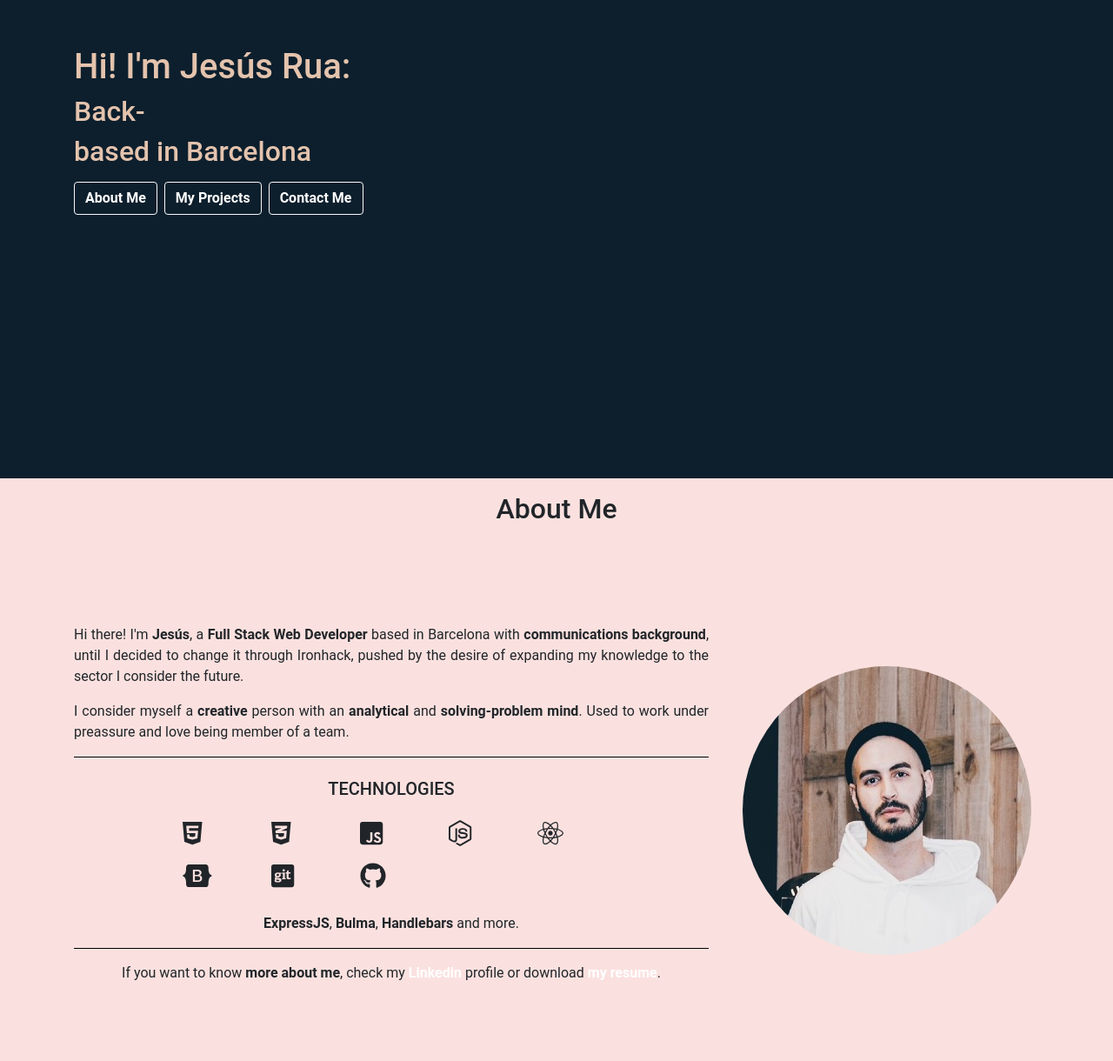
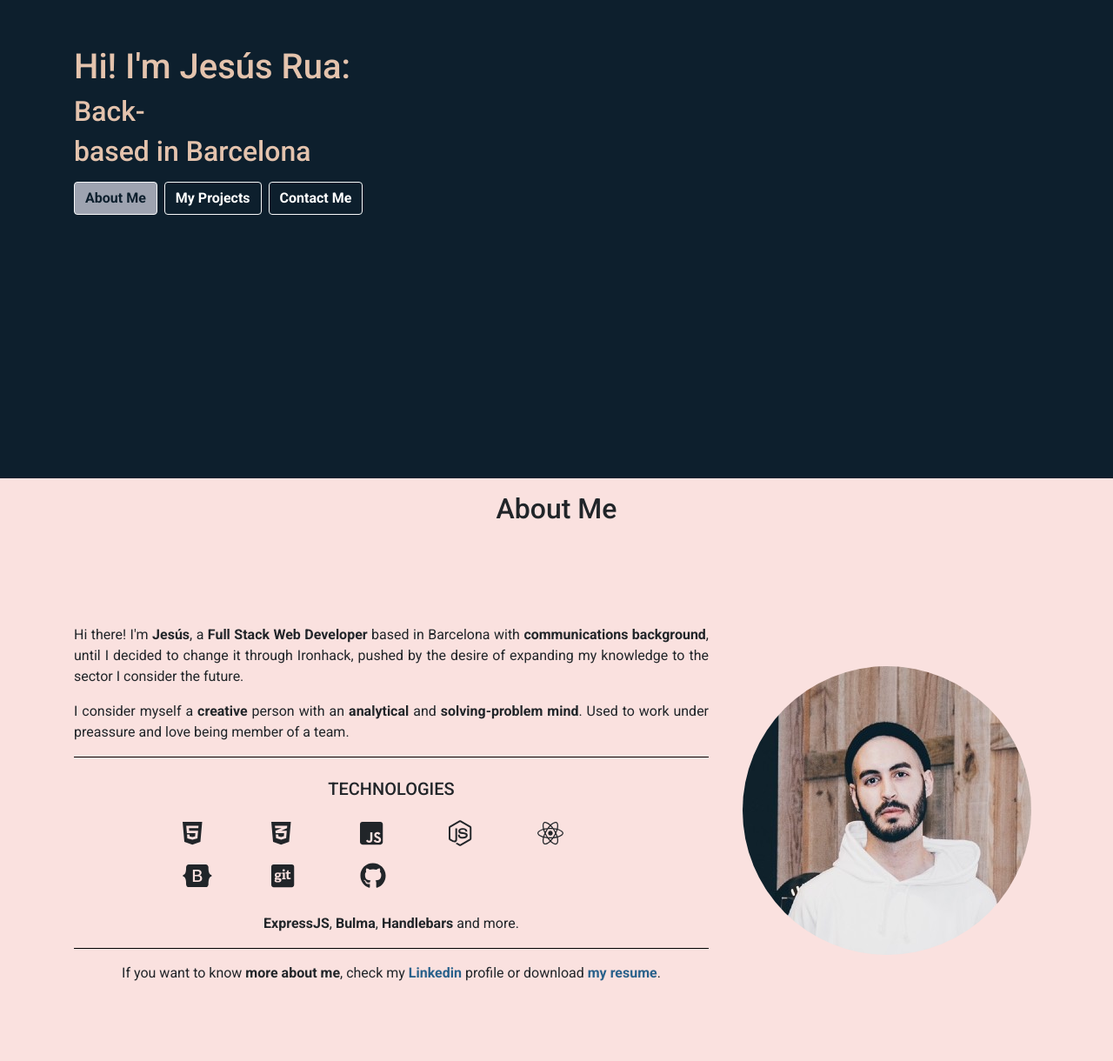
Before and after one commit to jesusrua/my_portfolio, a React (Create React App) app: page / in a window 1280 px wide. Shown: the part 250-1470 px from the top of the page at 87% size. Built offline with nearby package versions, Linux system fonts and the light colour scheme.

Commit message:
font imported

```diff
--- a/src/App.css
+++ b/src/App.css
@@ -1,3 +1,6 @@
+@import url('https://fonts.googleapis.com/css2?family=Roboto:ital,wght@0,100;0,300;0,400;0,500;0,700;0,900;1,100;1,300;1,400;1,500;1,700;1,900&display=swap');
+
+
 * {
   margin: 0;
   padding: 0;
--- a/src/Components/1.Main/Main.css
+++ b/src/Components/1.Main/Main.css
@@ -9,18 +9,18 @@
   font-weight: 900;
 }
 
-.btn {
-  background-color: #9EA3B0;
-  color: #0D1F2D;
-  font-weight: bold;
+.btn2 {
+  background-color: #9EA3B0 !important;
+  color: #0D1F2D !important;
+  font-weight: bold !important;
 }
 
-.btn:hover {
-  background-color: #7a7d86;
-  color: white;
+.btn2:hover {
+  background-color: #7a7d86 !important;
+  color: white !important;
 }
 
-.btn:focus {
+.btn2:focus {
   outline: none !important;
   outline-offset: none !important;
   background-color: #7a7d86;
--- a/src/Components/1.Main/Main.js
+++ b/src/Components/1.Main/Main.js
@@ -26,7 +26,7 @@ function Main () {
 
         <Row>
           <Col >
-              <Link to="about" smooth={true} duration={1000}><Button className="mr-2 mt-2" variant="light">About Me</Button></Link>
+              <Link to="about" smooth={true} duration={1000}><Button className="mr-2 mt-2 btn2" variant="light">About Me</Button></Link>
               <Link to="projects" smooth={true} duration={1000}><Button className="mr-2 mt-2" variant="light">My Projects</Button></Link>
               <Link to="contact" smooth={true} duration={1000}><Button className="mt-2" variant="light">Contact Me</Button></Link>
           </Col>
--- a/src/Components/2.About/About.css
+++ b/src/Components/2.About/About.css
@@ -11,9 +11,18 @@
   min-height: 80vh;
 }
 
-.linkClass {
+.linkClassAbout {
   font-weight: bold;
-  text-decoration: underline;
+  text-decoration: none;
+  color: #29618b;
+}
+
+.linkClass2:hover {
+  color: #073a61;
+  text-decoration: none;
+}
+
+.linkClass2:visited {
   color: #29618b;
 }
 
--- a/src/Components/2.About/About.js
+++ b/src/Components/2.About/About.js
@@ -88,7 +88,7 @@ function About () {
 
                   <p className="paragraphLine"></p>
 
-                  <p className="text-center">If you want to know <b>more about me</b>, check my <a href="https://www.linkedin.com/in/jesusruapareja/?locale=en_US"  target="_blank" rel="noreferrer" className="linkClass">Linkedin</a> profile or download  <a href="./CV_JESUSRUA_ENGLISH.pdf" download="JESUS_RUA_CV_ENSGLISH" className="linkClass">my resume</a>.</p>
+                  <p className="text-center">If you want to know <b>more about me</b>, check my <a href="https://www.linkedin.com/in/jesusruapareja/?locale=en_US"  target="_blank" rel="noreferrer" className="linkClassAbout">Linkedin</a> profile or download  <a href="./CV_JESUSRUA_ENGLISH.pdf" download="JESUS_RUA_CV_ENSGLISH" className="linkClassAbout">my resume</a>.</p>
 
                 </Col>
               </Row>
--- a/src/Components/3.Projects/Projects.js
+++ b/src/Components/3.Projects/Projects.js
@@ -46,7 +46,7 @@ function Projects () {
               <Card.Title className="mt-4">TRAVEL SAFE</Card.Title>
               <Card.Body>
               <Card.Text>
-                  Web app created to help the LGBTQ+ community get real information about the conditions they can find in their travel destinations thanks to the user comments about real experiences. From scratched to deployed in 7 days.
+                  Created to help the LGBTQ+ community get real information about the conditions they can find in their travel destinations thanks to the users comments about real experiences. From scratched to deployed in 7 days.
               </Card.Text>
               <Card.Subtitle className="mb-3">JS, NodeJs/ExpressJs, HBS, Bootstrap, Mongo Atlas, Heroku.</Card.Subtitle>
               <Card.Text>
--- a/src/Components/4.Contact/Contact.css
+++ b/src/Components/4.Contact/Contact.css
@@ -21,17 +21,18 @@
   font-weight: bold;
 }
 
-.linkClass {
+.linkClassContact {
   font-weight: bold;
   text-decoration: underline;
   color: white;
   text-decoration: none;
 }
 
-.linkClass:hover {
+.linkClassContact:hover {
   color: #073a61;
   text-decoration: none;
 }
-.linkClass:visited {
+
+.linkClassContact:visited {
   color: white;
 }
--- a/src/Components/4.Contact/Contact.js
+++ b/src/Components/4.Contact/Contact.js
@@ -1,5 +1,6 @@
 import React from 'react';
 import './Contact.css';
+import Styles from './Contact.css';
 import {Container, Row, Col, Form, Button} from 'react-bootstrap';
 import {FontAwesomeIcon} from '@fortawesome/react-fontawesome';
 import {faLinkedin, faGithubSquare} from '@fortawesome/free-brands-svg-icons';
@@ -59,8 +60,8 @@ function Contact () {
             <p>Cheers! And follow me on:</p>
             <Row>
               <Col>
-                <a href="https://www.linkedin.com/in/jesusruapareja/?locale=en_US" target="_blank" rel="noreferrer" className="linkClass"><FontAwesomeIcon className="techLogos m-2" icon={faLinkedin}/></a>
-                <a href="https://github.com/jesusrua" target="_blank" rel="noreferrer" className="linkClass"><FontAwesomeIcon className="techLogos m-2" icon={faGithubSquare}/></a>
+                <a href="https://www.linkedin.com/in/jesusruapareja/?locale=en_US" target="_blank" rel="noreferrer" ><FontAwesomeIcon className="techLogos m-2 linkClassContact" icon={faLinkedin}/></a>
+                <a href="https://github.com/jesusrua" target="_blank" rel="noreferrer"><FontAwesomeIcon className="techLogos m-2 linkClassContact" icon={faGithubSquare}/></a>
               </Col>
             </Row>
           </Col>
```
